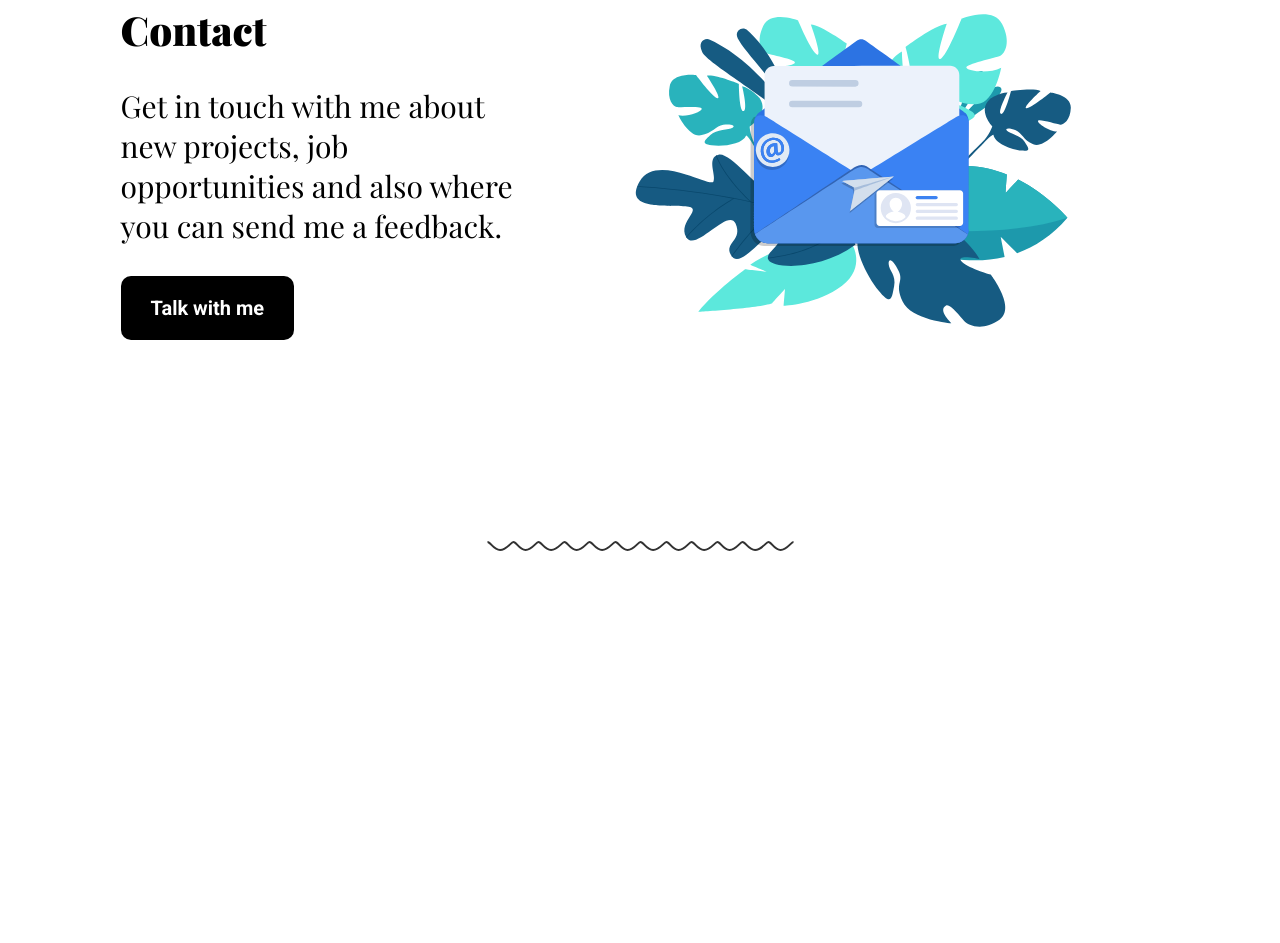
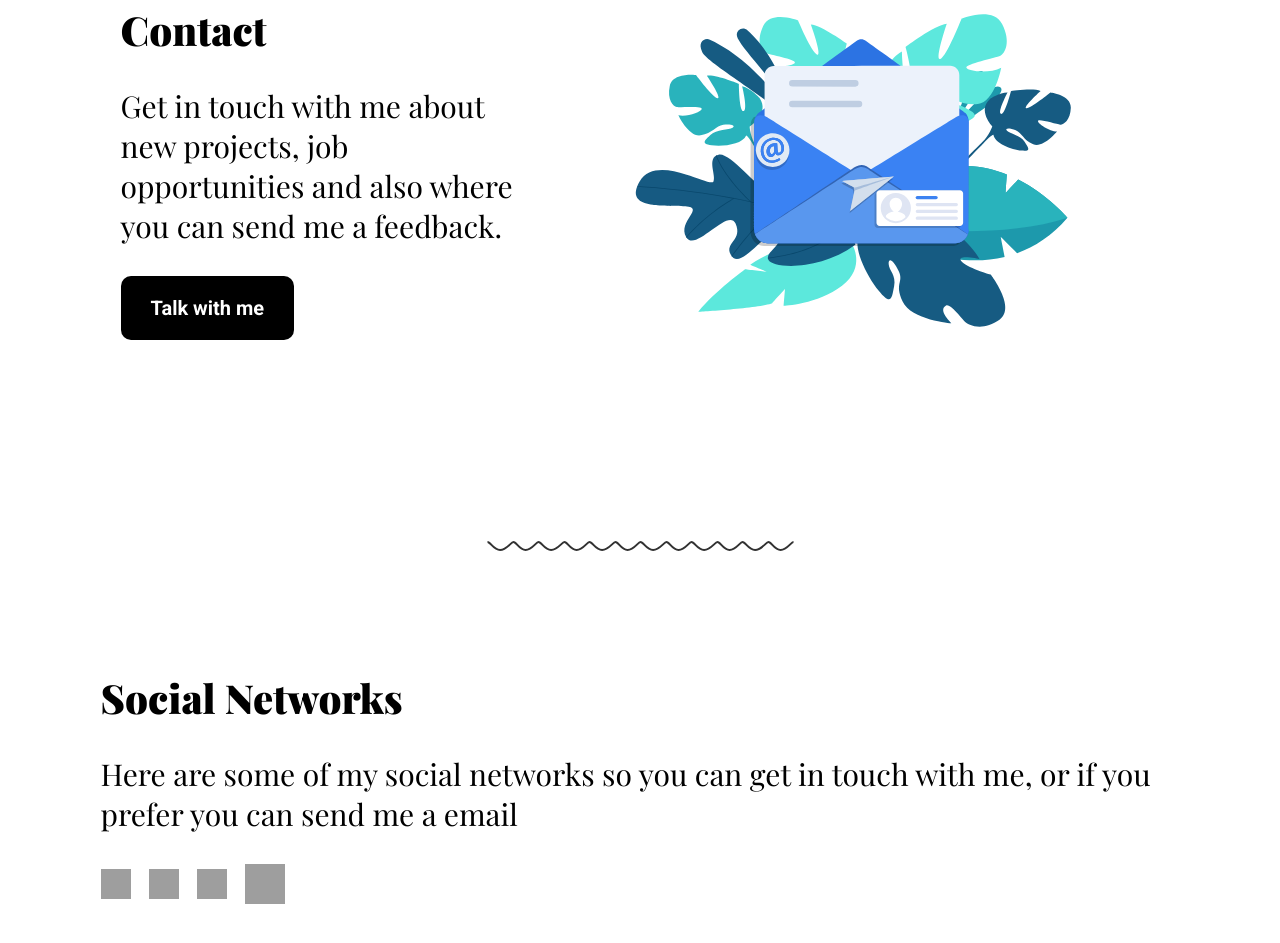
Before and after one commit to LFSCamargo/personal-blog, a Gatsby site: page /contact in a window 1280 px wide. Shown: the part 287-1230 px from the top of the page. Before the commit the page ends 958 px from the top, so only its background shows below. Built offline with nearby package versions, Linux system fonts and the light colour scheme; Gatsby itself is replaced by a stand-in of ours; grey boxes are pictures that could not be loaded; a web font is replaced by a local one.

Commit message:
feat: adds contact screen

```diff
--- a/src/pages/contact/index.tsx
+++ b/src/pages/contact/index.tsx
@@ -1,4 +1,4 @@
-import React from "react"
+import React, { useCallback } from "react"
 import { Layout, Button } from "../../design/components"
 import { Snake } from "../../design/svg"
 import {
@@ -9,9 +9,18 @@ import {
   PageHeader,
   PageTitle,
   Separator,
+  ContentWrapper,
+  Icon,
+  GithubIcon,
+  IconsRow,
+  ContentDesc,
 } from "./styles"
 
 export default function Contact() {
+  const openUrl = useCallback((url: string) => {
+    window.open(url)
+  }, [])
+
   return (
     <Layout title="Contact Me">
       <Content>
@@ -29,6 +38,33 @@ export default function Contact() {
         <Separator>
           <Snake />
         </Separator>
+        <ContentWrapper>
+          <PageTitle>Social Networks</PageTitle>
+          <ContentDesc>
+            Here are some of my social networks so you can get in touch with me,
+            or if you prefer you can send me a email
+          </ContentDesc>
+          <IconsRow>
+            <Icon
+              onClick={() =>
+                openUrl("https://www.linkedin.com/in/luizfernando-lxspandora/")
+              }
+              src="https://i.imgur.com/Ft69JqO.png"
+            />
+            <Icon
+              onClick={() => openUrl("https://twitter.com/lXSLuizinho")}
+              src="https://i.imgur.com/6tuStiG.png"
+            />
+            <Icon
+              onClick={() => openUrl("https://instagram.com/luiziscoding")}
+              src="https://i.imgur.com/t7gwvxd.png"
+            />
+            <GithubIcon
+              onClick={() => openUrl("https://github.com/LFSCamargo")}
+              src="https://i.imgur.com/P6YN6MI.png"
+            />
+          </IconsRow>
+        </ContentWrapper>
       </Content>
     </Layout>
   )
--- a/src/pages/contact/styles.ts
+++ b/src/pages/contact/styles.ts
@@ -11,6 +11,7 @@ export const Content = styled.div`
   flex-direction: column;
   align-items: center;
   justify-content: center;
+  margin-bottom: 50px;
 `
 
 export const ContactAnimation = styled(Lottie).attrs({
@@ -68,3 +69,45 @@ export const Separator = styled.div`
   justify-content: center;
   margin: 120px 0px;
 `
+
+export const ContentWrapper = styled.div`
+  margin-left: 40px;
+  width: 100%;
+  display: flex;
+  flex-direction: column;
+  align-items: flex-start;
+`
+
+export const ContentDesc = styled.p`
+  font-family: Playfair Display;
+  font-style: normal;
+  font-weight: normal;
+  font-size: 30px;
+  width: 100%;
+  color: #000000;
+`
+
+export const IconsRow = styled.div`
+  display: flex;
+  flex-direction: row;
+  align-items: center;
+`
+
+export const Icon = styled.img`
+  width: 30px;
+  height: 30px;
+  margin-right: 18px;
+  &:hover {
+    opacity: 0.5;
+  }
+  cursor: pointer;
+`
+
+export const GithubIcon = styled.img`
+  width: 40px;
+  height: 40px;
+  &:hover {
+    opacity: 0.5;
+  }
+  cursor: pointer;
+`
```
